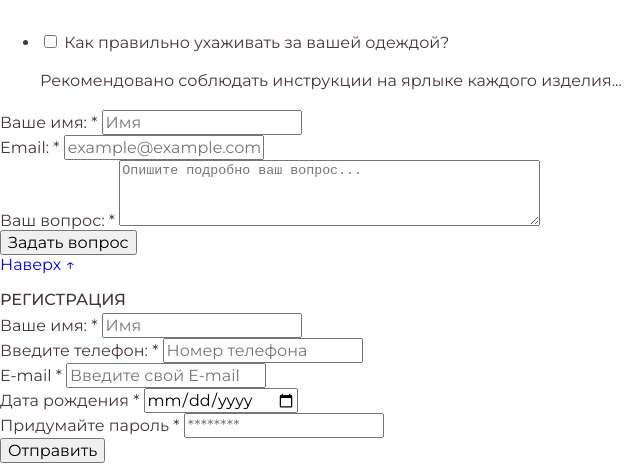
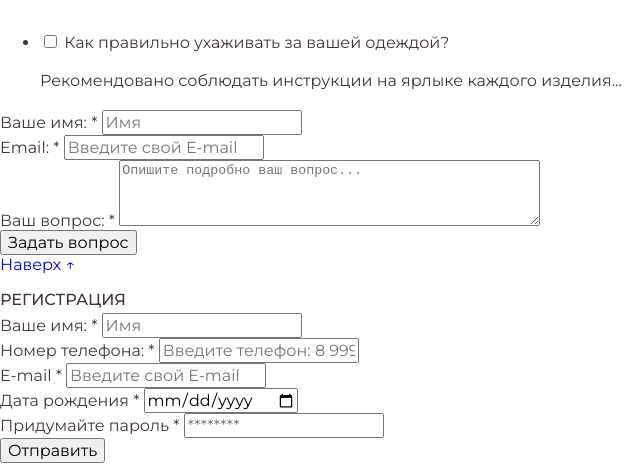
Before and after one commit to AnnaSadykova2004/project_women_shop, a plain HTML site: page index.html in a window 1280 px wide. Shown: the part 7540-8005 px from the top of the page, 0-640 px from the left. Drawn offline with Linux system fonts and the light colour scheme; a web font is replaced by a local one.

Commit message:
Update index.html
изменены некоторые поля форм

```diff
--- a/index.html
+++ b/index.html
@@ -224,7 +224,7 @@
 
                 <div>
                     <label for="t2">Email:<span class="required"> *</span></label>
-                    <input id='t2' type="email" name="email" placeholder="example@example.com" required />
+                    <input id='t2' type="email" name="email" placeholder="Введите свой E-mail" required />
                 </div>
 
                 <div>
@@ -262,8 +262,8 @@
                     </div>
 
                     <div>
-                        <label for="field2">Введите телефон:<span class="required"> *</span></label>
-                        <input id='field2' type="tel" name="tel" placeholder="Номер телефона" required />
+                        <label for="field2">Номер телефона:<span class="required"> *</span></label>
+                        <input id='field2' type="tel" name="tel" placeholder="Введите телефон: 8 999-999-9999" required />
                     </div>
 
                     <div>
```
